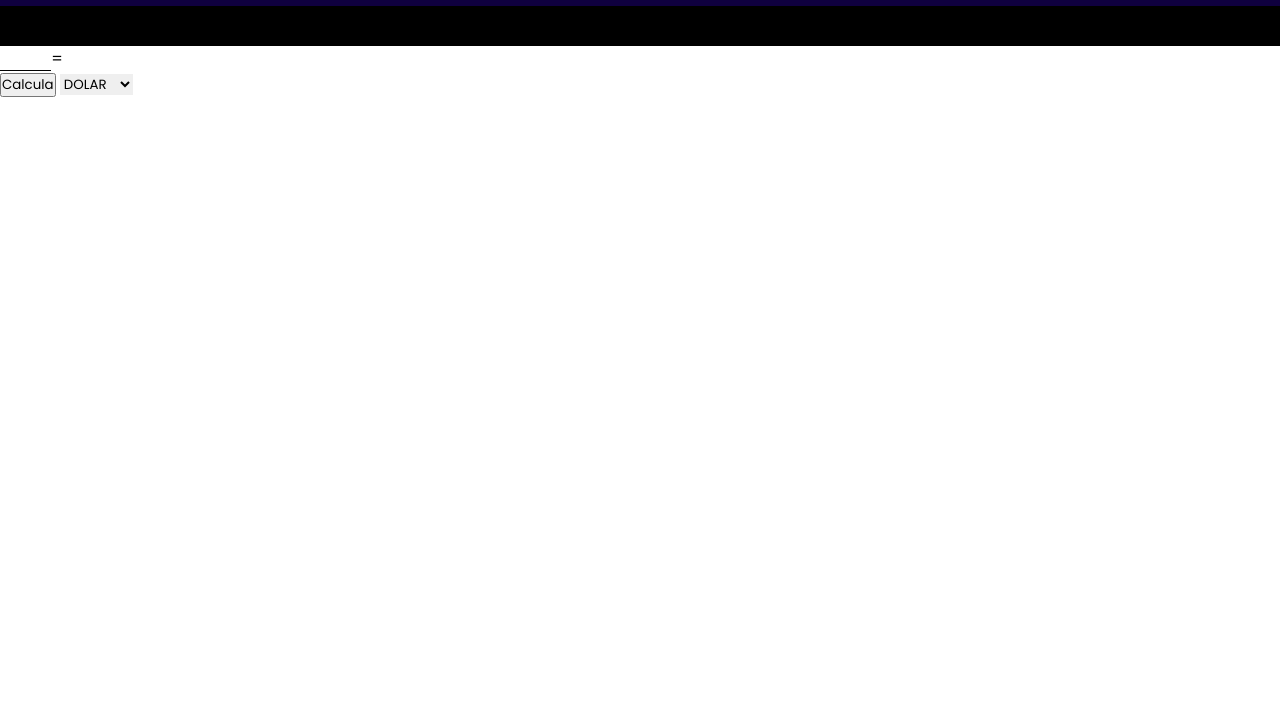
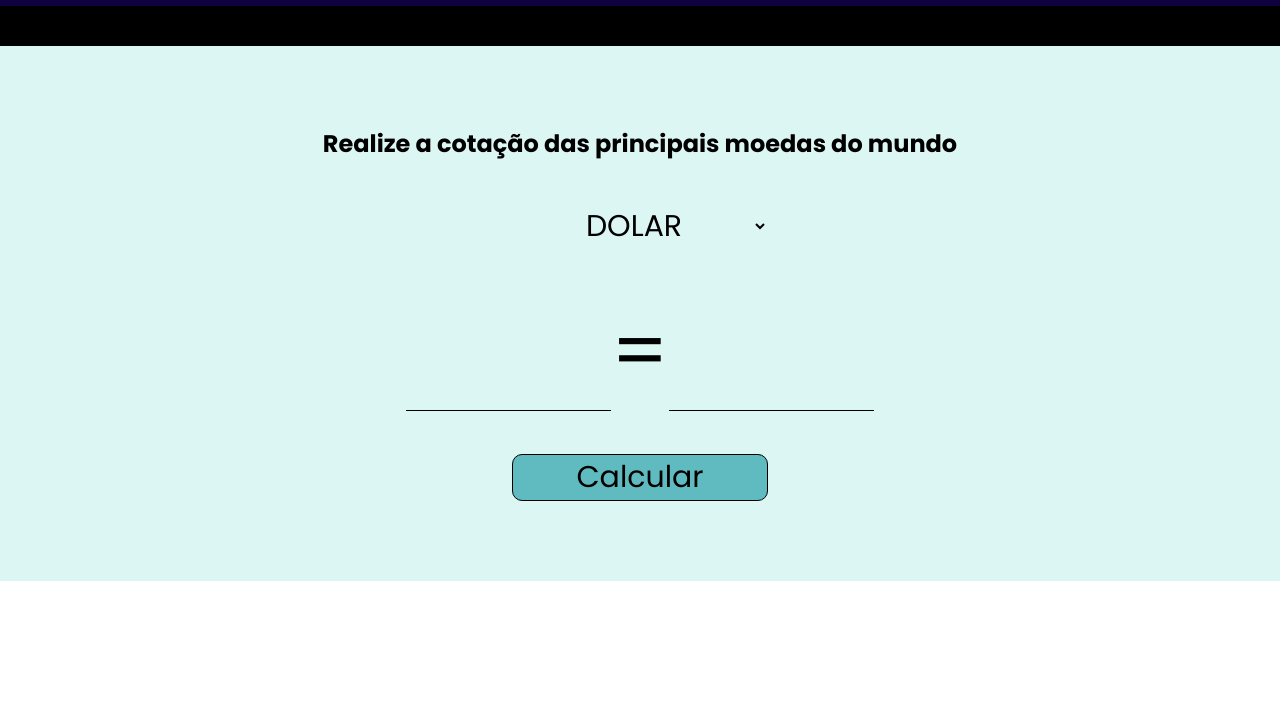
Before and after one commit to HerickDan/EURO-DOLLAR-BITCOIN-Converter, a plain HTML site: page index.html in a window 1280 px wide. Shown: the part 82-800 px from the top of the page. Drawn offline with Linux system fonts and the light colour scheme; no server answers; a web font is replaced by a local one.

Commit message:
Fix: Final design

```diff
--- a/ex.js
+++ b/ex.js
@@ -70,7 +70,7 @@ async function calcDolar(){
     const data = await response.json()
     const precoDolar = Number(data.USDBRL.high)
     let multiplica = lerValor*precoDolar
-    const resultado = document.querySelector('#resultado').innerHTML=multiplica.toFixed(2)
+    const resultado = document.querySelector('#resultado').innerHTML=`R$${multiplica.toFixed(2)}`
 }
 async function calcEuro(){
     const valorReal =  document.querySelector('#valorDigitado')
@@ -79,7 +79,7 @@ async function calcEuro(){
     const data = await response.json()
     const precoDolar = Number(data.EURBRL.high)
     let multiplica = lerValor*precoDolar
-    const resultado = document.querySelector('#resultado').innerHTML=multiplica.toFixed(2)
+    const resultado = document.querySelector('#resultado').innerHTML=`R$${multiplica.toFixed(2)}`
 }
 async function calcBtc(){
     const valorReal =  document.querySelector('#valorDigitado')
@@ -88,7 +88,7 @@ async function calcBtc(){
     const data = await response.json()
     const precoBtc = Number(data.BTCBRL.high)
     let multiplica = lerValor*precoBtc
-    const resultado = document.querySelector('#resultado').innerHTML=multiplica.toFixed(2)
+    const resultado = document.querySelector('#resultado').innerHTML=`R$${multiplica.toFixed(2)}`
 }
 
 
--- a/index.html
+++ b/index.html
@@ -3,17 +3,17 @@
 <head>
     <meta charset="UTF-8">
     <meta name="viewport" content="width=device-width, initial-scale=1.0">
-    <title>Document</title>
+    <title>CoinQuote</title>
     <link rel="stylesheet" href="style.css">
     <link rel="preconnect" href="https://fonts.googleapis.com">
     <link rel="preconnect" href="https://fonts.gstatic.com" crossorigin>
     <link href="https://fonts.googleapis.com/css2?family=Bungee+Spice&family=Oswald:wght@200..700&family=Poppins:ital,wght@0,100;0,200;0,300;0,400;0,500;0,600;0,700;0,800;0,900;1,100;1,200;1,300;1,400;1,500;1,600;1,700;1,800;1,900&family=Roboto:ital,wght@0,100;0,300;0,400;0,500;0,700;0,900;1,100;1,300;1,400;1,500;1,700;1,900&display=swap" rel="stylesheet">
-
+    <script src="ex.js" defer></script>
 </head>
 <body>
         <header class="cabecalho">
             <h1 class="titulo">
-                 Faça sua cotação
+                CoinQuote
             </h1>
             <nav>
                 <a href="https://www.infomoney.com.br/ultimas-noticias/" class="link">
@@ -29,20 +29,21 @@
         </header>
         <div id="cotacao"></div>
 
-        <article id="datas">
-            <input type="number" id="valorDigitado" >
-            <p>=</p>
-            <div id="resultado"></div>
-        </article>
-
-        <button onclick="calcula()">Calcula</button>
-
-        <select name="" id="moedas" class="moedas">
-            <option value="DOLAR">DOLAR</option>
-            <option value="EURO">EURO</option>
-            <option value="BITCOIN">BITCOIN</option>
-        </select>
-
-     <script src="ex.js" defer></script>
+        <section class="funcionalidade">
+            <h2>
+                Realize a cotação das principais moedas do mundo
+            </h2>
+            <select name="" id="moedas" class="moedas">
+                <option value="DOLAR">DOLAR</option>
+                <option value="EURO">EURO</option>
+                <option value="BITCOIN">BITCOIN</option>
+            </select>
+            <article id="datas">
+                <input type="number" id="valorDigitado" >
+                <p style="font-size: 80px;">=</p>
+                <div id="resultado"></div>
+            </article>
+            <button onclick="calcula()" class="botao">Calcular</button>
+        </section>
 </body>
 </html>
--- a/style.css
+++ b/style.css
@@ -4,11 +4,6 @@
     font-family:  Poppins, sans-serif;;
 }
 
-#content{
-    width: 100%;
-    height: 100vh;
-    background-color: #53f9aa;
-}
 .cabecalho{
     width: 100%;
     background-color: #0f003f;
@@ -23,23 +18,33 @@
 }
 .moedas{
     border: none;
+    background-color: #dcf7f3;
+    width: 20%;
+    text-align: center;
+    font-size: 30px;
 }
-.moedas:-moz-focusring{
-    width: 50px;
-    border:none
+#datas{
+    display: flex;
+    justify-content: center;
+    width: 80%;
 }
 #valorDigitado{
     border:none;
     width: 20%;
     outline: none;
-    border-bottom: solid 1px black
+    background-color: #dcf7f3;
+    border-bottom: solid 1px black;
+    font-size:70px;
+    text-align: center;
 }
-#datas{
-    display: flex;
+
+#resultado{
+    border:none;
     width: 20%;
-}
-#resultado{
-    border-bottom: solid 1px black
+    outline: none;
+    border-bottom: solid 1px black;
+    font-size:70px;
+    text-align: center;
 }
 
 .cotacao{
@@ -69,3 +74,20 @@
     width: 30px;
     height: 30px;
 }
+.botao{
+    width: 20%;
+    font-size: 30px;
+    border-radius: 10px;
+    background-color: #5fbbc0;
+    border: solid 1px black;
+}
+.funcionalidade{
+    width: 100%;
+    height: 46.9vh;
+    padding: 80px 0px;
+    display: flex;
+    background-color: #dcf7f3;
+    flex-direction: column;
+    justify-content: space-between;
+    align-items: center;
+}
```
